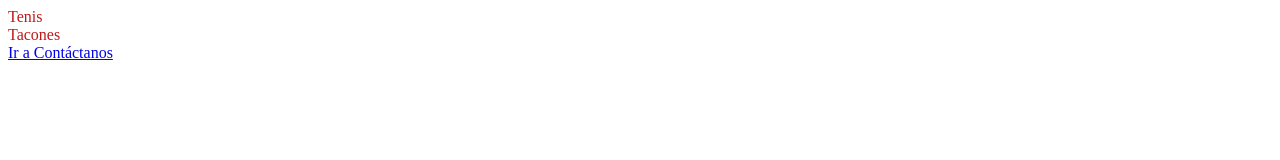
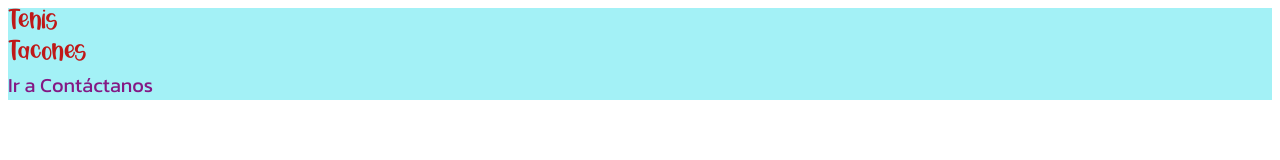
Before and after one commit to alix103/Project-in-HTML, a plain HTML site: page index.html in a window 1280 px wide. Drawn offline with Linux system fonts and the light colour scheme.

Commit message:
Aplicando estilos, fuentes

```diff
--- a/assets/css/styles.css
+++ b/assets/css/styles.css
@@ -1,32 +1,75 @@
+@font-face {
+    font-family: List;
+    src: url(../fonts/Magical\ Story.ttf);
+    font-style: normal;
+    font-weight: normal;
+}
+
+@font-face {
+    font-family: sublist;
+    src: url(../fonts/Small\ Print.otf);
+    font-style: normal;
+    font-weight: normal;
+}
+
+:root{
+    --colorlistas: #BF1818;
+    --colorlinks: rgb(132, 24, 132);
+    --hoverlistas: #6ed019;
+    --hoversublistas: #DB7979;
+    --hoverlinks: rgb(234, 103, 234);
+    --fondonav: #a3f1f6;
+    --tamañolistas: 28px;
+    --tamañosublistas: 23px;
+    --tamañolinks: 20px;
+    --font: 'Kanit', sanserif;
+}
+
+#header nav{
+    background: var(--fondonav);
+}
+
 .listas{
-    color: #BF1818;
+    color: var(--colorlistas);
     list-style-type: none;
+    font-family: List;
+    font-size: var(--tamañolistas);
 }
 
 .listas, .sublistas:hover{
     cursor: pointer;
-
 }
 
 .listas:hover{
-    color: #9DFD48;
+    color: var(--hoverlistas);
 }
 
 .sublistas:hover{
-    color: #DB7979;
+    color: var(--hoversublistas);
 }
 
 .sublistas{
     color: blue;
     text-decoration: none;
     list-style-type: none;
+    font-size: var(--tamañosublistas);
+    font-family: Sublist;
 }
 
 .links li a{
     text-decoration: none;
-    color: rgb(132, 24, 132);
+    color: var(--colorlinks);
+    font-size: var(--tamañolinks);
+    font-family: var(--font);
 }
 
-.links li a:hover{
-    color: rgb(234, 103, 234);
+.links li a:hover, .contacto:hover{
+    color: var(--hoverlinks);
 }
+
+.contacto{
+    text-decoration: none;
+    font-size: var(--tamañolinks);
+    font-family: var(--font);
+    color: var(--colorlinks);
+}
--- a/index.html
+++ b/index.html
@@ -6,9 +6,13 @@
     <meta name="viewport" content="width=device-width, initial-scale=1.0">
     <title>Women's Shoes</title>
     <link rel="stylesheet" href="assets/css/styles.css">
+    <link rel="preconnect" href="https://fonts.googleapis.com">
+    <link rel="preconnect" href="https://fonts.googleapis.com">
+    <link rel="preconnect" href="https://fonts.gstatic.com" crossorigin>
+    <link href="https://fonts.googleapis.com/css2?family=Kanit:wght@300;400&family=Roboto:wght@500&display=swap" rel="stylesheet">
 </head>
 <body>
-    <header>
+    <header id="header">
         <nav>
             <details>
                 <summary class="listas">
@@ -121,7 +125,7 @@
 
                     </ol>
             </details>
-            <a href="assets/paginas/contactanos.html">Ir a Contáctanos</a>
+            <a class="contacto" href="assets/paginas/contactanos.html">Ir a Contáctanos</a>
         </nav>
     </header>
 
```
Also changed, not shown: assets/fonts/Magical Story.ttf (added), assets/fonts/Small Print.otf (added).
